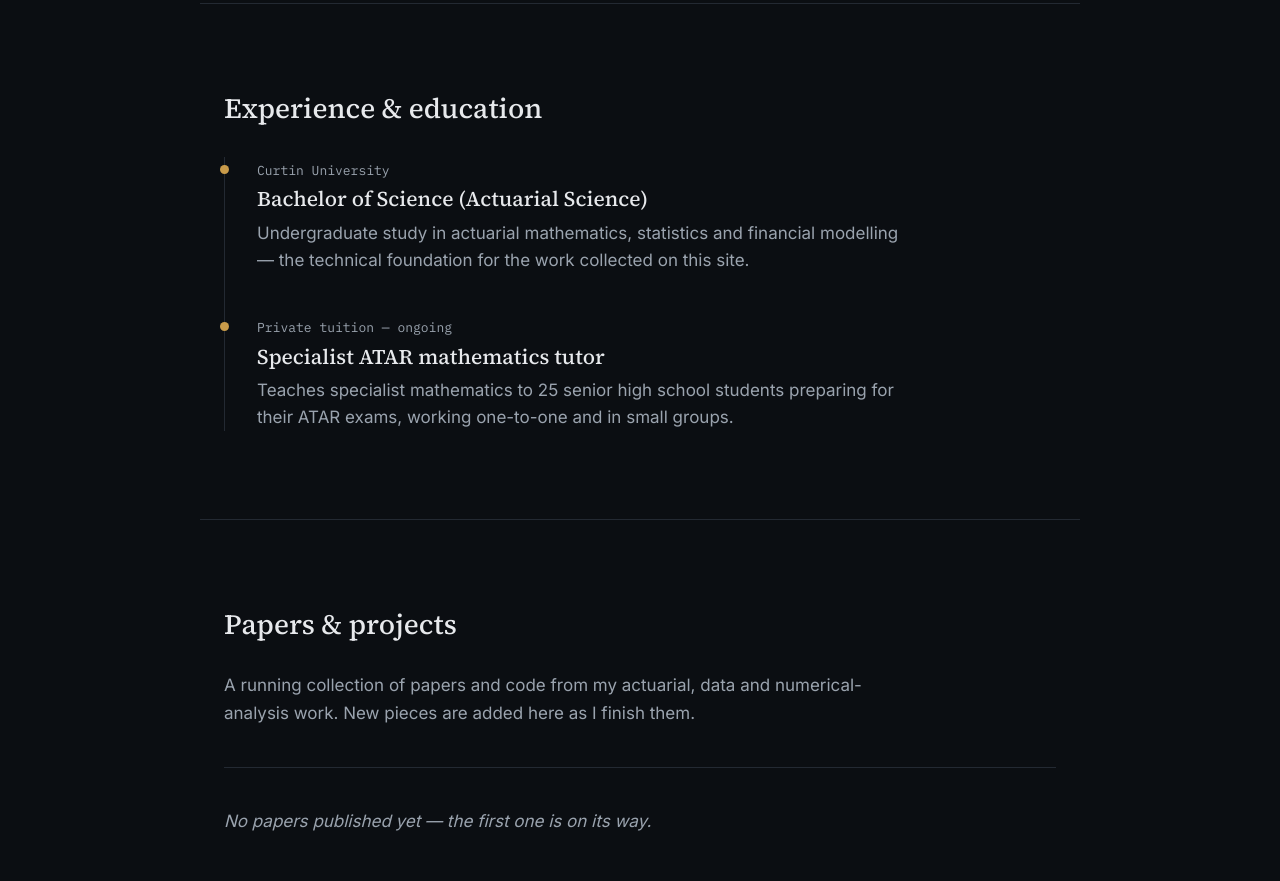
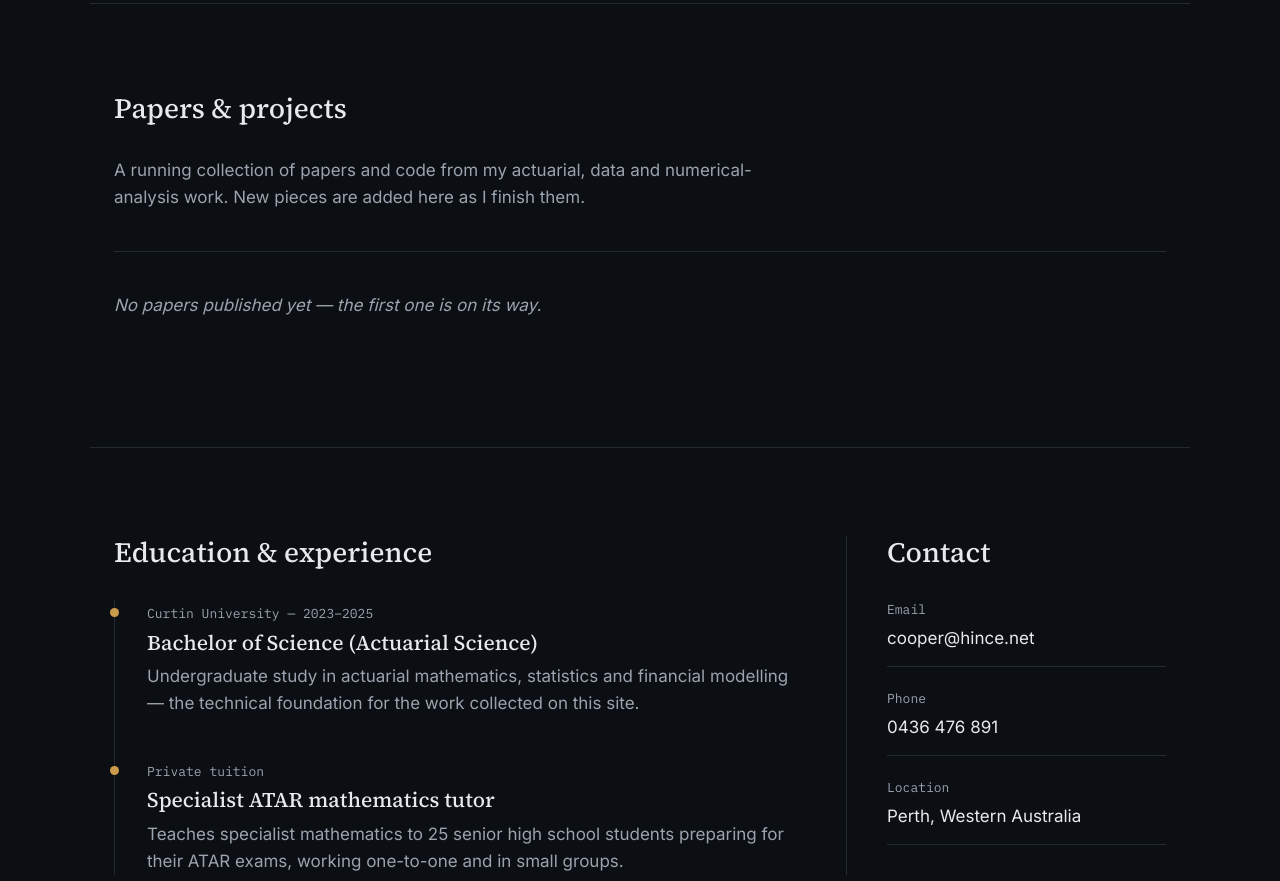
Before and after one commit to hincecj/cooper-portfolio-website, a plain HTML site: page index.html in a window 1280 px wide. Shown: the part 539-1420 px from the top of the page. Drawn offline with Linux system fonts and the light colour scheme.

Commit message:
Add files via upload

```diff
--- a/css/style.css
+++ b/css/style.css
@@ -13,7 +13,7 @@
   --font-sans: 'Inter', -apple-system, BlinkMacSystemFont, 'Segoe UI', sans-serif;
   --font-mono: 'IBM Plex Mono', 'SFMono-Regular', Consolas, monospace;
 
-  --max-width: 880px;
+  --max-width: 1100px;
   --gutter: 24px;
 }
 
@@ -130,7 +130,7 @@ p:last-child { margin-bottom: 0; }
 
 /* ---------- hero ---------- */
 .hero {
-  max-width: 1100px;
+  max-width: var(--max-width);
   margin: 0 auto;
   padding: 72px var(--gutter) 88px;
   display: grid;
@@ -258,18 +258,25 @@ p:last-child { margin-bottom: 0; }
   font-style: italic;
 }
 
+/* ---------- bottom split (education/experience + contact) ---------- */
+.split-bottom {
+  display: grid;
+  grid-template-columns: minmax(0, 1fr) 320px;
+  gap: 56px;
+}
+.split-col + .split-col {
+  border-left: 1px solid var(--border);
+  padding-left: 40px;
+}
+
 /* ---------- contact section ---------- */
 .contact-list {
   display: flex;
   flex-direction: column;
   gap: 22px;
   margin: 0;
-  max-width: 420px;
 }
 .contact-list > div {
-  display: flex;
-  justify-content: space-between;
-  align-items: baseline;
   border-bottom: 1px solid var(--border);
   padding-bottom: 14px;
 }
@@ -277,11 +284,11 @@ p:last-child { margin-bottom: 0; }
   font-family: var(--font-mono);
   font-size: 13px;
   color: var(--text-muted);
+  margin-bottom: 4px;
 }
 .contact-list dd {
   margin: 0;
   font-size: 17px;
-  text-align: right;
 }
 .contact-list a { text-decoration: none; }
 .contact-list a:hover { color: var(--accent); }
@@ -327,12 +334,18 @@ p:last-child { margin-bottom: 0; }
   .hero h1 { font-size: 38px; }
   .lede { font-size: 17px; }
   .section { padding: 64px var(--gutter); }
+
+  .split-bottom { grid-template-columns: 1fr; gap: 48px; }
+  .split-col + .split-col {
+    border-left: none;
+    padding-left: 0;
+    border-top: 1px solid var(--border);
+    padding-top: 40px;
+  }
 }
 
 @media (max-width: 480px) {
   .paper-row-head { flex-direction: column; gap: 4px; }
-  .contact-list > div { flex-direction: column; gap: 4px; align-items: flex-start; }
-  .contact-list dd { text-align: left; }
 }
 
 /* ---------- motion ---------- */
--- a/index.html
+++ b/index.html
@@ -23,8 +23,8 @@
       </button>
       <ul id="nav-list" class="nav-list">
         <li><a href="#home">Home</a></li>
-        <li><a href="#experience">Experience &amp; education</a></li>
         <li><a href="#papers">Papers &amp; projects</a></li>
+        <li><a href="#experience">Education &amp; experience</a></li>
         <li><a href="#contact">Contact</a></li>
       </ul>
     </nav>
@@ -113,33 +113,8 @@
             <circle cx="440" cy="188" r="3.5" />
           </g>
         </g>
-
-        <text x="40" y="345" fill="#9aa3ae" font-family="IBM Plex Mono, monospace" font-size="12">t</text>
-        <text x="14" y="26" fill="#9aa3ae" font-family="IBM Plex Mono, monospace" font-size="12">y</text>
       </svg>
     </div>
-  </section>
-
-  <section id="experience" class="section">
-    <h2>Experience &amp; education</h2>
-    <ol class="timeline">
-      <li>
-        <div class="timeline-meta">Curtin University</div>
-        <h3>Bachelor of Science (Actuarial Science)</h3>
-        <p>
-          Undergraduate study in actuarial mathematics, statistics and financial
-          modelling &mdash; the technical foundation for the work collected on this site.
-        </p>
-      </li>
-      <li>
-        <div class="timeline-meta">Private tuition &mdash; ongoing</div>
-        <h3>Specialist ATAR mathematics tutor</h3>
-        <p>
-          Teaches specialist mathematics to 25 senior high school students preparing
-          for their ATAR exams, working one-to-one and in small groups.
-        </p>
-      </li>
-    </ol>
   </section>
 
   <section id="papers" class="section">
@@ -153,7 +128,30 @@
     </div>
   </section>
 
-  <section id="contact" class="section">
+  <section class="section split-bottom">
+    <div id="experience" class="split-col">
+      <h2>Education &amp; experience</h2>
+      <ol class="timeline">
+        <li>
+          <div class="timeline-meta">Curtin University &mdash; 2023&ndash;2025</div>
+          <h3>Bachelor of Science (Actuarial Science)</h3>
+          <p>
+            Undergraduate study in actuarial mathematics, statistics and financial
+            modelling &mdash; the technical foundation for the work collected on this site.
+          </p>
+        </li>
+        <li>
+          <div class="timeline-meta">Private tuition</div>
+          <h3>Specialist ATAR mathematics tutor</h3>
+          <p>
+            Teaches specialist mathematics to 25 senior high school students preparing
+            for their ATAR exams, working one-to-one and in small groups.
+          </p>
+        </li>
+      </ol>
+    </div>
+
+    <div id="contact" class="split-col">
       <h2>Contact</h2>
       <dl class="contact-list">
         <div>
@@ -169,6 +167,7 @@
           <dd>Perth, Western Australia</dd>
         </div>
       </dl>
+    </div>
   </section>
 
 </main>
```
Lines whose indentation alone changed are shown as unchanged.
